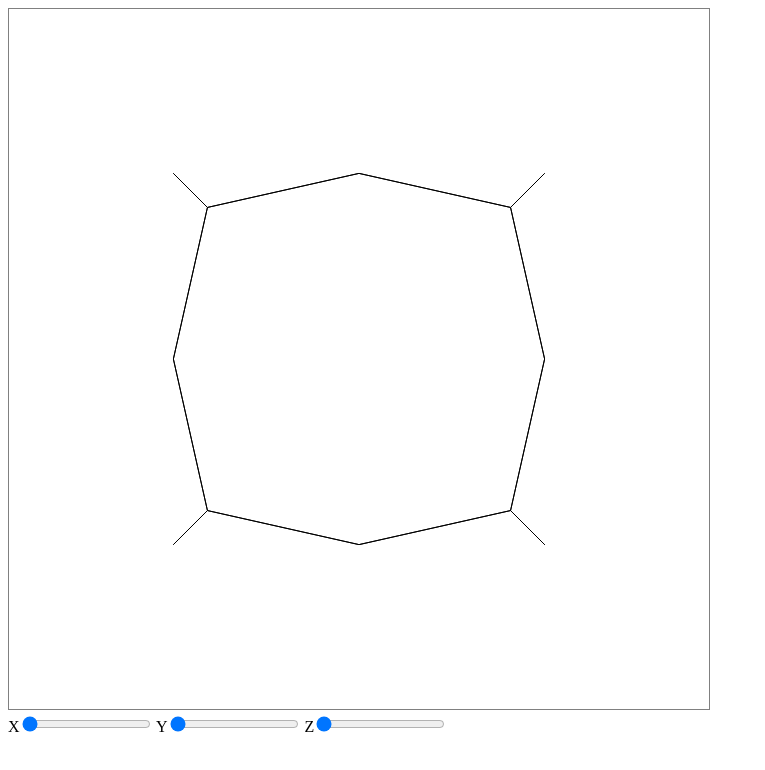
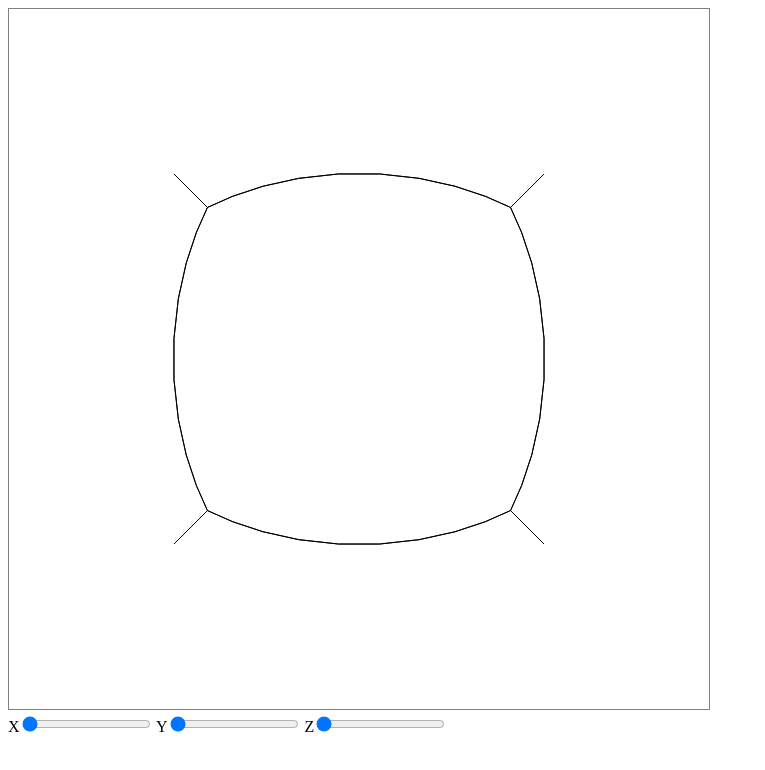
Before and after one commit to Canu-leonardo-principal/My3d-engine, a plain HTML site: page index.html in a window 1280 px wide. Shown: the whole page, without its empty margins (0-765 px from the left). Drawn offline with Linux system fonts and the light colour scheme.

Commit message:
qualche prova eddajee, ma lo scorso commit dovrebbe essere il più stabile

```diff
--- a/Sfera.js
+++ b/Sfera.js
@@ -12,7 +12,7 @@ var dimension = canvas.height/100 * 75;
 var raggio = dimension / 2;
 var h = 0.5;
 var distance = {x: canvas.height/2, y: canvas.height/2, z: canvas.height/2};
-var subdivision = 2;
+var subdivision = 9;
 //=====================================================================================
 const vertices = [
     {x: -h, y:  h, z: h},
@@ -24,14 +24,23 @@ const vertices = [
     {x:  h, y: -h, z: -h},
     {x:  h, y:  h, z: -h},
 ];
-const SpherePoints = [];
 const spigoli = [
   [0,1],[1,2],[2,3],[3,0], // front
   [4,5],[5,7],[7,6],[6,4], // back
   [0,5],[1,4],[2,6],[3,7]  // connections
 ];
+const facce = [
+  [0,1,2,3], // front
+  [4,5,7,6], // back
+  [0,5,4,1], // left
+  [3,2,6,7], // right
+  [0,3,7,5], // top
+  [1,4,6,2]  // bottom
+];
+const SpherePoints = [];
 const SphereSpigoli = [];
 //=====================================================================================
+//SETUP MESH
 function scala(m, x){
     m.forEach(point => {
         point.x = point.x * x;
@@ -49,6 +58,7 @@ function move(m, x, y, z){
     return m;
 }
 //=====================================================================================
+//ROTAZIONI
 function rotateX(m, x){
     var phi = x * 0.01745329;
     m.forEach(point => {
@@ -77,35 +87,6 @@ function rotateZ(m, z){
         point.y = (Math.sin(phi) * x) + (Math.cos(phi) * y);
     });
 }
-//=====================================================================================
-disegna(0, 0, 0);
-//=====================================================================================
-function disegna(x, y, z){
-
-    ctx.clearRect(0, 0, canvas.width, canvas.height);
-    ctx.beginPath();
-
-    var mesh = vertices.map(v => ({...v}));
-    rotateY(mesh, y);
-    rotateX(mesh, x);
-    rotateZ(mesh, z);
-
-    scaled = scala(mesh, dimension);
-
-    SpherePoints.length = 0;
-    SphereSpigoli.length = 0;
-    rounded = CreaSfera(scaled);
-    move(rounded, 300, 300, 300);
-
-    ctx.moveTo(SpherePoints[0].x, SpherePoints[0].y); //setup inizio della forma
-    SphereSpigoli.forEach(([a,b]) => {
-        ctx.moveTo(SpherePoints[a].x, SpherePoints[a].y);
-        ctx.lineTo(SpherePoints[b].x, SpherePoints[b].y);
-    });
-    ctx.closePath(); // chiude forma
-    ctx.stroke(); // DISEGNA :D
-}
-//=====================================================================================
 sliderX.addEventListener("input", (e) =>{
     disegna(e.target.value, sliderY.value, sliderZ.value);
 })
@@ -162,3 +143,31 @@ function CreaSfera (mesh){
     }
     return mesh;
 }
+
+//=====================================================================================
+disegna(0, 0, 0);
+function disegna(x, y, z){
+
+    ctx.clearRect(0, 0, canvas.width, canvas.height);
+    ctx.beginPath();
+
+    var mesh = vertices.map(v => ({...v}));
+    rotateY(mesh, y);
+    rotateX(mesh, x);
+    rotateZ(mesh, z);
+
+    scaled = scala(mesh, dimension);
+
+    SpherePoints.length = 0;
+    SphereSpigoli.length = 0;
+    rounded = CreaSfera(scaled);
+    move(rounded, 300, 300, 300);
+
+    ctx.moveTo(SpherePoints[0].x, SpherePoints[0].y); //setup inizio della forma
+    SphereSpigoli.forEach(([a,b]) => {
+        ctx.moveTo(SpherePoints[a].x, SpherePoints[a].y);
+        ctx.lineTo(SpherePoints[b].x, SpherePoints[b].y);
+    });
+    ctx.closePath(); // chiude forma
+    ctx.stroke(); // DISEGNA :D
+}
--- a/index.html
+++ b/index.html
@@ -5,7 +5,8 @@
     <meta name="viewport" content="width=device-width, initial-scale=1.0">
     <title>Document</title>
 </head>
-<body>
+<body >
+    <img src="./ProvaTexture.png" alt="" hidden>
     <canvas id="myCanvas" width="700" height="700" style="border:1px solid grey"></canvas>
     <br>
     X<input id="sliderX"  type="range" min ="0" max="360" value="0">
```
Also changed, not shown: 1 other file.
